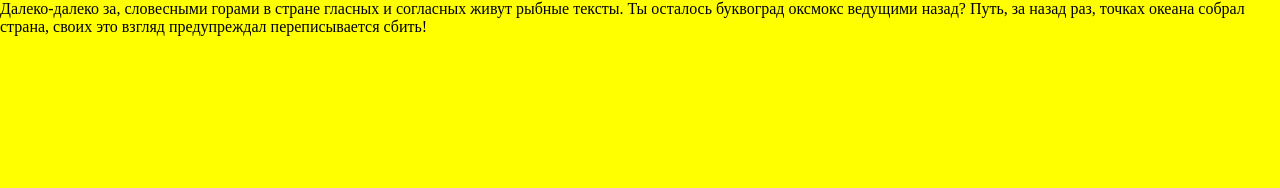
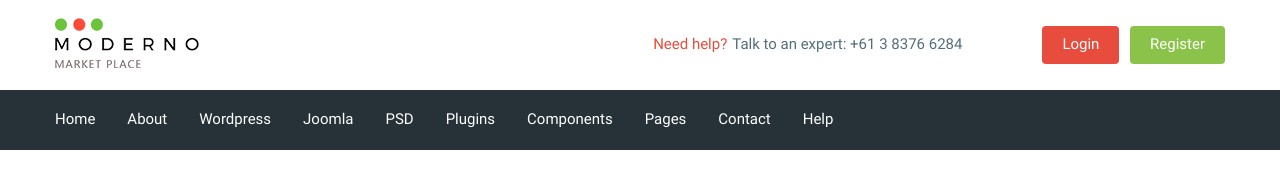
Before and after one commit to Jarus95/moderno, a website: page app/index.html in a window 1280 px wide. Drawn offline with nearby package versions, Linux system fonts and the light colour scheme; files that its build step writes are made by us from their sources.

Commit message:
added header

```diff
--- a/app/index.html
+++ b/app/index.html
@@ -9,7 +9,110 @@
     <title>Document</title>
 </head>
 <body>
-    Далеко-далеко за, словесными горами в стране гласных и согласных живут рыбные тексты. Ты осталось буквоград оксмокс ведущими назад? Путь, за назад раз, точках океана собрал страна, своих это взгляд предупреждал переписывается сбить!
+
+     <header class="header">
+
+        <div class="container">
+           <div class="header__top-inner">
+               <a href="#">
+                   <img src="./images/logo.png" alt="logo">
+               </a>
+
+               <div class="header__top-helper">
+
+                <div class="help-text">
+                    <a href="#">Need help?</a>
+                </div>
+
+                <div class="tel">
+                    Talk to an expert: +61 3 8376 6284
+                </div>
+               </div>
+
+
+                <div class="header__top-btns">
+                    <a class="login" href="">Login</a>
+                    <a class="register" href="">Register</a>
+                </div>
+
+           </div>
+
+        </div>
+
+        <nav class="header__menu">
+            <div class="container">
+                <div class="header__menu-bottom">
+
+                        <ul class="header__menu-list">
+                                <li class="header__menu-item">
+                                <a href="#">
+                                Home
+                                </a></li>
+
+                                <li class="header__menu-item">
+                                        <a href="#">
+                                        About
+                                        </a></li>
+
+                                        <li class="header__menu-item">
+                                                <a href="#">
+                                                Wordpress
+                                                </a></li>
+
+                                                <li class="header__menu-item">
+                                                        <a href="#">
+                                                        Joomla
+                                                        </a></li>
+
+                                                        <li class="header__menu-item">
+                                                                <a href="#">
+                                                                PSD
+                                                                </a>
+                                                            </li>
+                                                             <li class="header__menu-item">
+                                                                        <a href="#">
+                                                                        Plugins
+
+                                                                    </a>
+                                                                </li>
+
+                                                                <li class="header__menu-item">
+                                                                        <a href="#">
+                                                                        Components
+
+                                                                    </a>
+                                                                </li>
+
+                                                                <li class="header__menu-item">
+                                                                        <a href="#">
+                                                                        Pages
+
+                                                                    </a>
+                                                                </li>
+
+                                                                <li class="header__menu-item">
+                                                                        <a href="#">
+                                                                        Contact
+
+                                                                    </a>
+                                                                </li>
+
+                                                                <li class="header__menu-item">
+                                                                        <a href="#">
+                                                                        Help
+
+                                                                    </a>
+                                                                </li>
+
+                            </ul>
+                </div>
+
+            </div>
+
+        </nav>
+
+     </header>
+
     <script src="js/libs.min.js"></script>
     <script src="js/main.min.js"></script>
 </body>
--- /dev/null
+++ b/app/scss/_fonts.scss
@@ -0,0 +1,26 @@
+@font-face {
+    font-family: 'Roboto-Bold';
+    src: url(../fonts/Roboto-Bold.woff2) format('woff2'),
+        url(../fonts/Roboto-Bold.woff) format('woff');
+    font-weight: bold;
+    font-style: normal;
+    font-display: swap;
+}
+
+@font-face {
+    font-family: 'Roboto-Medium';
+    src: url(../fonts/Roboto-Medium.woff2) format('woff2'),
+        url(../fonts/Roboto-Medium.woff) format('woff');
+    font-weight: 500;
+    font-style: normal;
+    font-display: swap;
+}
+
+@font-face {
+    font-family: 'Roboto-Regular';
+    src: url(../fonts/Roboto-Regular.woff2) format('woff2'),
+        url(../fonts/Roboto-Regular.woff) format('woff');
+    font-weight: normal;
+    font-style: normal;
+    font-display: swap;
+}
--- /dev/null
+++ b/app/scss/_global.scss
@@ -0,0 +1,30 @@
+html{
+    box-sizing: border-box;
+
+}
+
+*, *::before, *::after{
+    box-sizing: inherit;
+}
+
+a{
+    display: inline-block;
+    text-decoration: none;
+    color: $text-color;
+
+}
+ul,
+li{
+    list-style: none;
+}
+.container{
+    max-width: 1200px;
+    margin: 0 auto;
+    padding: 0 15px;
+}
+
+body{
+    font-size: 15px;
+    color: $text-color;
+    font-family: 'Roboto-Regular';
+}
--- /dev/null
+++ b/app/scss/_vars.scss
@@ -0,0 +1,4 @@
+$red: #e74c3c;
+$text-color: #546e7a;
+$green: #8bc34a;
+$bg-color: #263238;
--- a/app/scss/style.scss
+++ b/app/scss/style.scss
@@ -1,4 +1,73 @@
-body{
-    background-color: yellow;
+@import 'vars';
+@import 'global';
+@import 'fonts';
+
+.header__top-inner{
     display: flex;
+    justify-content: space-between;
+    align-items: center;
+    height: 90px;
+
+    .header__top-helper{
+        display: flex;
+        margin-left: auto;
+        margin-right: 80px;
+        .help-text{
+            a{
+                color: $red;
+            }
+        }
+
+    }
+
+    .help-text{
+        margin-right: 5px;
+    }
+
+    .header__top-btns {
+
+
+
+       .register{
+            background-color: $green;
+            padding: 10px 20px;
+            border-radius: 4px;
+            color: white;
+            margin-left: 7px;
+        }
+        .login{
+
+            background-color: $red;
+            padding: 10px 20px;
+            border-radius: 4px;
+            color: white;
+        }
+    }
 }
+
+.header__menu{
+
+
+   background-color: $bg-color;
+
+
+   .header__menu-bottom{
+    height: 60px;
+    display: flex;
+    align-items: center;
+
+
+   }
+   .header__menu-list{
+       padding: 0;
+       display: flex;
+       align-items: center;
+
+       .header__menu-item{
+           margin-right: 32px;
+           a{
+            color: white;
+           }
+       }
+   }
+}
--- a/gulpfile.js
+++ b/gulpfile.js
@@ -8,7 +8,7 @@ let uglify = require('gulp-uglify');
 let cssmin = require('gulp-cssmin');
 
 gulp.task('sass', function(){
-   return  gulp.src('app/scss/style.scss')
+   return  gulp.src('app/scss/**/*.scss')
       .pipe(sass({outputStyle: 'compressed'}))
       .pipe(rename({suffix: '.min'}))
       .pipe(autoPrefixer({
@@ -63,7 +63,7 @@ gulp.task('browser-sync', function() {
 });
 
 gulp.task('watch' , function(){
-    gulp.watch('app/scss/style.scss', gulp.parallel('sass'));
+    gulp.watch('app/scss/**/*.scss', gulp.parallel('sass'));
     gulp.watch('app/*.html', gulp.parallel('html'));
     gulp.watch('app/js/*.js', gulp.parallel('js'));
 
```
Also changed, not shown: app/fonts/Roboto-Bold.woff (added), app/fonts/Roboto-Bold.woff2 (added), app/fonts/Roboto-Medium.woff (added), app/fonts/Roboto-Medium.woff2 (added), app/fonts/Roboto-Regular.woff (added), app/fonts/Roboto-Regular.woff2 (added), app/images/logo.png (added).
